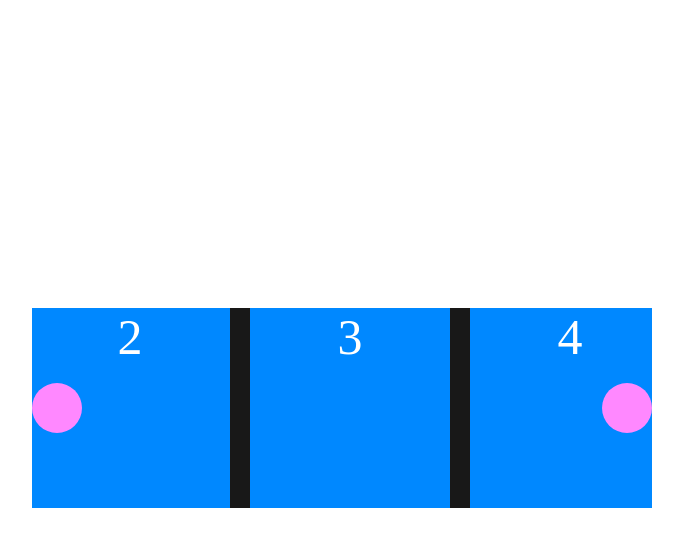
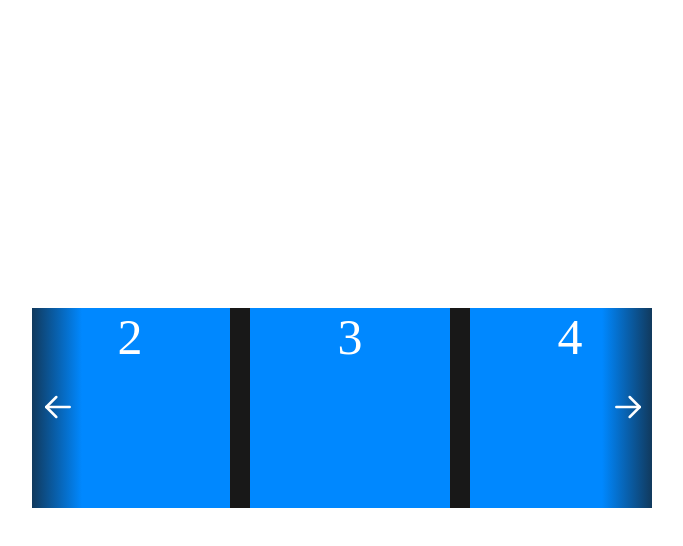
Before and after one commit to Mad-input/carrousel-with-js-vanilla, a plain HTML site: page index.html in a window 1280 px wide. Both pictures are taken after a click on the button 925 px from the left and 408 px from the top of the page. Shown: the whole page, without its empty margins (298-981 px from the left). Drawn offline with Linux system fonts and the light colour scheme.

Commit message:
Correction of details: bugs

```diff
--- a/index.html
+++ b/index.html
@@ -34,43 +34,78 @@
         }
 
         button {
-          top: calc(50% - 25px);
           position: absolute;
           width: 50px;
-          height: 50px;
+          height: 100%;
           cursor: pointer;
           border: none;
-          border-radius: 100%;
-          background: #f8f;
+          color: #fff;
+          background: linear-gradient(
+            to right,
+            transparent,
+            rgba(24, 24, 24, 0.7)
+          );
+
+          &:active svg {
+            scale: 0.9;
+          }
         }
 
         button.prev {
           display: none;
+          opacity: 0;
+          transition: 0.5s ease all;
+          top: 0;
           left: 0;
+          background: linear-gradient(
+            to left,
+            transparent,
+            rgba(24, 24, 24, 0.7)
+          );
+
           &.view {
+            opacity: 1;
             display: inline-block !important;
+          }
+          svg {
+            transform: rotate(-360deg);
           }
         }
 
         button.next {
+          top: 0;
           right: 0;
-        }
-      }
-
-      @keyframes animation {
-        from {
-          width: 0;
-        }
-        to {
-          background: #0f8;
-          width: 200px;
+          background: linear-gradient(
+            to right,
+            transparent,
+            rgba(24, 24, 24, 0.7)
+          );
+          svg {
+            transform: rotate(180deg);
+          }
         }
       }
     </style>
   </head>
   <body>
     <div class="container">
-      <button class="next"></button>
+      <button class="next">
+        <svg
+          width="40"
+          height="40"
+          viewBox="0 0 24 24"
+          stroke-width="1.5"
+          stroke="currentColor"
+          fill="none"
+          stroke-linecap="round"
+          stroke-linejoin="round"
+        >
+          <path stroke="none" d="M0 0h24v24H0z" fill="none" />
+          <path d="M5 12l14 0" />
+          <path d="M5 12l6 6" />
+          <path d="M5 12l6 -6" />
+        </svg>
+      </button>
       <div class="carrousel">
         <div class="item">1</div>
         <div class="item">2</div>
@@ -83,31 +118,33 @@
         <div class="item">9</div>
         <div class="item">10</div>
       </div>
-      <button class="prev"></button>
+      <button class="prev">
+        <svg
+          width="40"
+          height="40"
+          viewBox="0 0 24 24"
+          stroke-width="1.5"
+          stroke="currentColor"
+          fill="none"
+          stroke-linecap="round"
+          stroke-linejoin="round"
+        >
+          <path stroke="none" d="M0 0h24v24H0z" fill="none" />
+          <path d="M5 12l14 0" />
+          <path d="M5 12l6 6" />
+          <path d="M5 12l6 -6" />
+        </svg>
+      </button>
     </div>
 
     <script>
       const carrousel = document.querySelector(".carrousel");
       const btnNext = document.querySelector(".next");
       const btnPrev = document.querySelector(".prev");
-      let items = [1, 2, 3, 4, 5, 6, 7, 8, 9, 10, 11, 12, 13, 14, 15, 16];
-
-      // Esta función añade elementos div a el carrousel denpenddiendo de items[].length
-      // const renderViews = () => {
-      //   for (let i = 0; i < items.length; i++) {
-      //     const divElement = document.createElement("div");
-      //     divElement.classList.add("item");
-      //     divElement.textContent = items[i];
-      //     divElement.setAttribute("data-index", items[i]);
-
-      //     carrousel.append(divElement);
-      //   }
-      // };
-      // renderViews();
 
       let click = 0;
       let isScrolling = false;
-      const ScrolTo = (viewElm, margin, moveTo) => {
+      const ScrollTo = (viewElm, margin, moveTo) => {
         if (isScrolling) return; // evitar cliks que rompan el flujo del carrousel
 
         isScrolling = true;
@@ -149,11 +186,11 @@
       };
 
       btnNext.addEventListener("click", () => {
-        ScrolTo(3, 15, "right");
+        ScrollTo(3, 15, "right");
       });
 
       btnPrev.addEventListener("click", () => {
-        ScrolTo(3, 15, "left");
+        ScrollTo(3, 15, "left");
       });
     </script>
   </body>
```
Also changed, not shown: arrow-left.svg (added), 1 other file.
